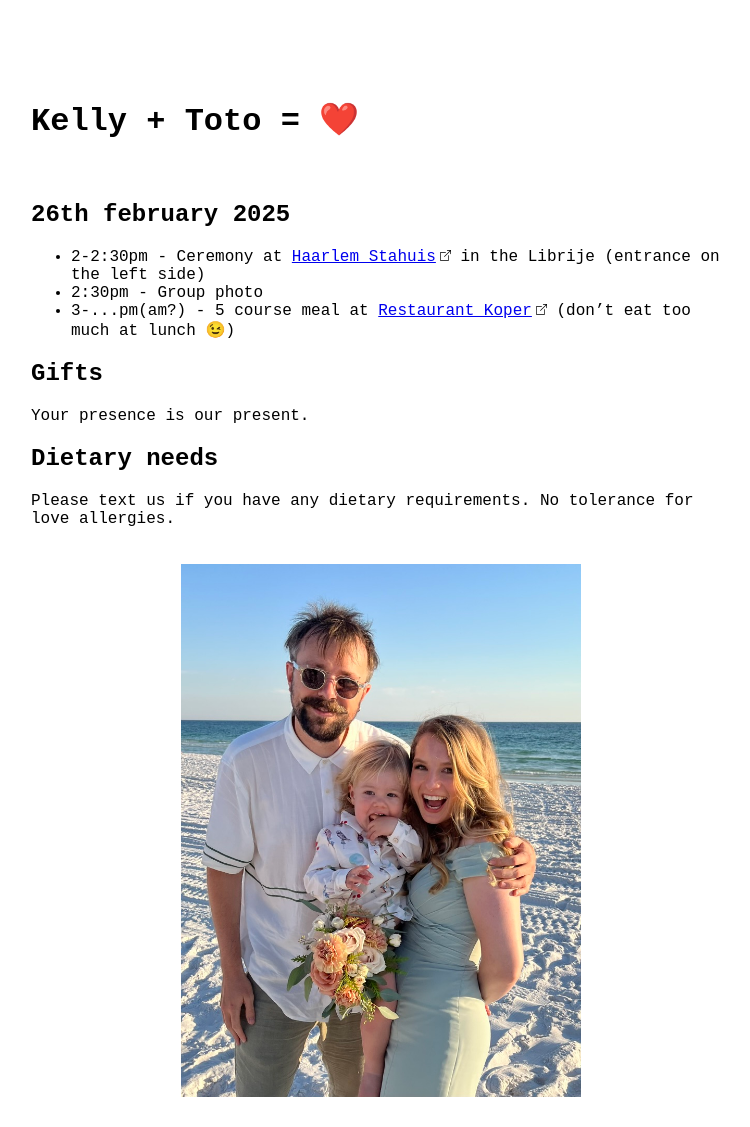
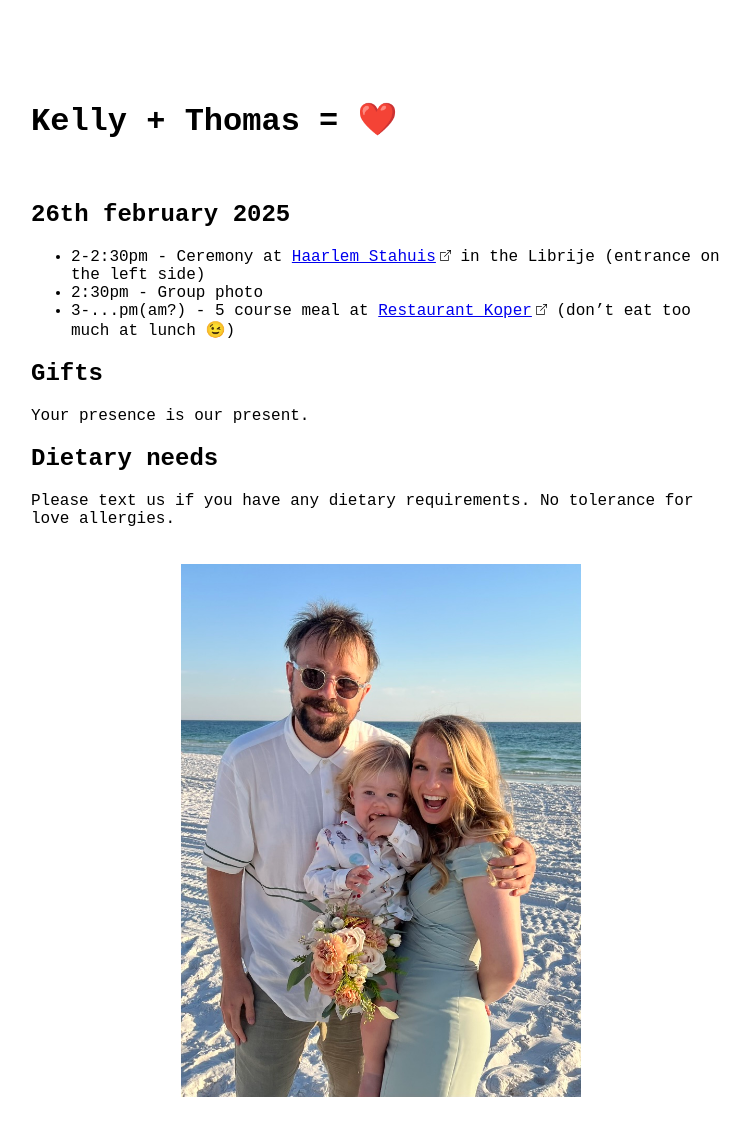
Before and after one commit to tbille/bille.dev, a Jekyll site: the page built from wedding.html, in a window 1280 px wide. Shown: the whole page, without its empty margins (259-1009 px from the left). Built offline with Jekyll 4.4.1, drawn with Linux system fonts in a browser that asks for light colours.

Commit message:
s/toto/thomas

```diff
--- a/mariage.html
+++ b/mariage.html
@@ -6,7 +6,7 @@
 ---
 
 <header>
-  <h1>Kelly + Toto = ❤️</h1>
+  <h1>Kelly + Thomas = ❤️</h1>
 </header>
 <section>
   <h2>26 février 2025</h2>
--- a/wedding.html
+++ b/wedding.html
@@ -7,7 +7,7 @@
 
 
 <header>
-  <h1>Kelly + Toto = ❤️</h1>
+  <h1>Kelly + Thomas = ❤️</h1>
 </header>
 <section>
   <h2>26th february 2025</h2>
```
